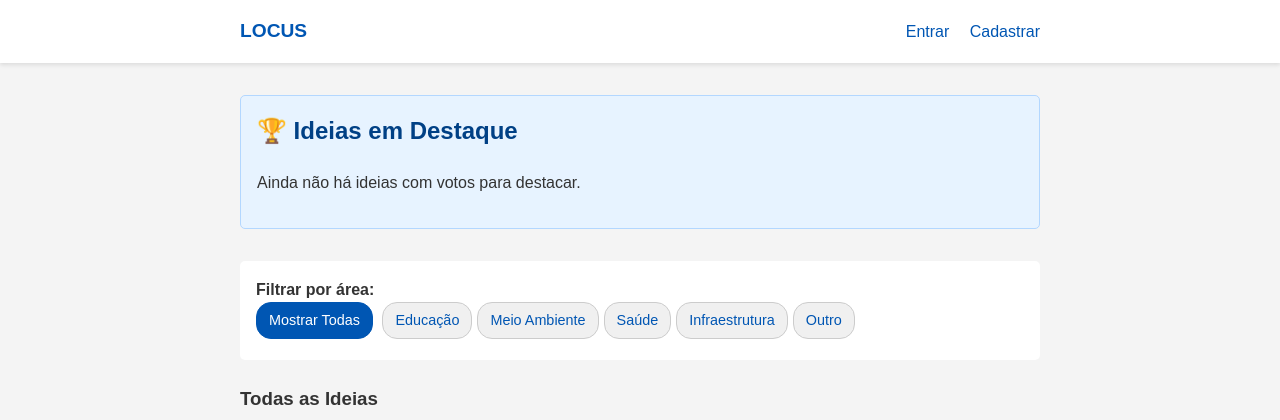
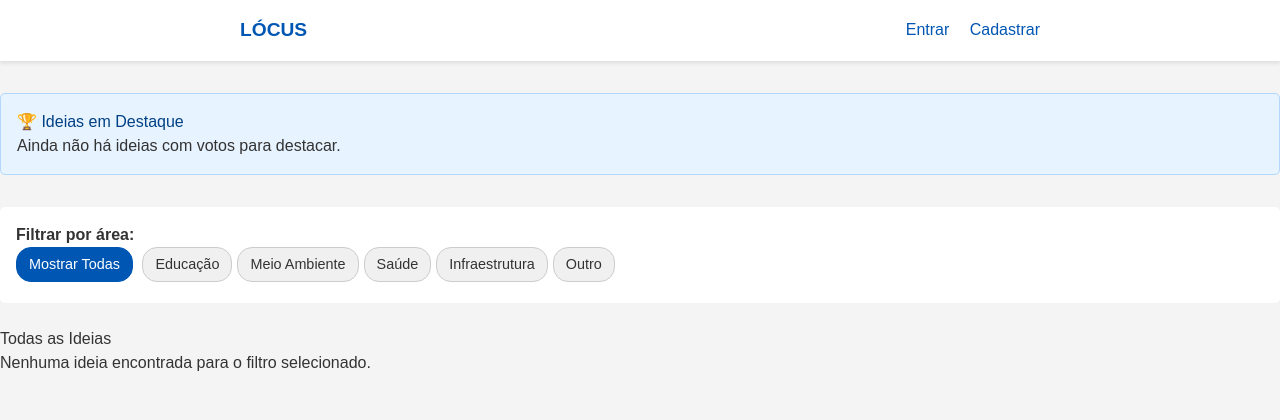
Before and after one commit to mateusaccount/locus-projeto-pdsi, a Django app: page / in a window 1280 px wide. Shown: the top 420 px of the page. Run offline with Django 5.2, Linux system fonts and the light colour scheme; data that the repository does not hold is empty; some libraries are stand-ins or nearby versions.

Commit message:
Add tailwind

```diff
--- a/app/templates/base.html
+++ b/app/templates/base.html
@@ -4,6 +4,7 @@
 <head>
     <meta charset="UTF-8">
     <meta name="viewport" content="width=device-width, initial-scale=1.0">
+    <script src="https://cdn.tailwindcss.com"></script>
     <title>{% block title %}Locus - HackIF{% endblock %}</title>
     <style>
         /* CSS Global para todo o site */
@@ -25,9 +26,9 @@
     <div class="navbar">
     <div class="navbar-content">
         {% if user.is_authenticated %}
-            <a href="{% url 'app:dashboard' %}" style="font-weight: bold; font-size: 1.2em;">LOCUS</a>
+            <a href="{% url 'app:dashboard' %}" style="font-weight: bold; font-size: 1.2em;">LÓCUS</a>
         {% else %}
-            <a href="{% url 'app:lista_ideias' %}" style="font-weight: bold; font-size: 1.2em;">LOCUS</a>
+            <a href="{% url 'app:lista_ideias' %}" style="font-weight: bold; font-size: 1.2em;">LÓCUS</a>
         {% endif %}
 
         <div>
```
